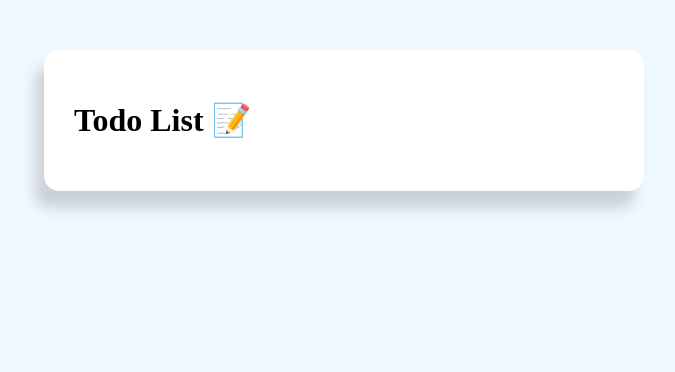
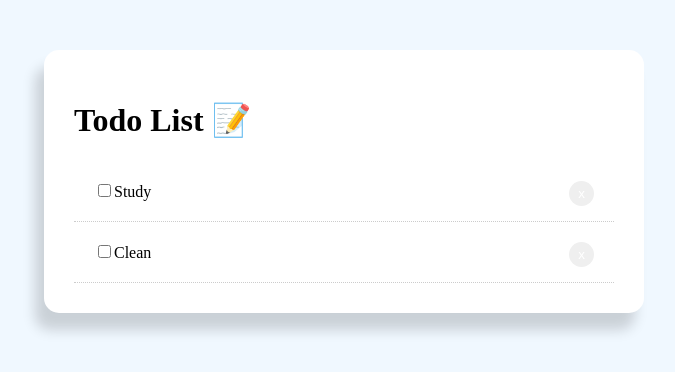
Before and after one commit to jungeun-p/Study-React-With-NextJS, a React (Create React App) app in the folder practice-app/: page / in a window 1280 px wide. Shown: the top 372 px of the page, without its empty margins (296-971 px from the left). Built offline with nearby package versions, Linux system fonts and the light colour scheme.

Commit message:
[ modify ] UI jsx, css

```diff
--- a/practice-app/src/App.js
+++ b/practice-app/src/App.js
@@ -2,6 +2,22 @@
 import "./App.css";
 
 export default class App extends Component {
+  btnStyle = {
+    color: "#fff",
+    border: "none",
+    padding: "5px 9px",
+    borderRadius: "50%",
+    cursor: "pointer",
+    float: "right"
+  }
+
+  getStyle = () => {
+    return {
+      padding: "20px",
+      borderBottom: "1px #ccc dotted",
+      textDecoration: "none"
+    }
+  }
   render() {
     return (
       <div className="container">
@@ -9,6 +25,16 @@
           <div className="title">
               <h1>Todo List 📝</h1>
           </div>
+          <div style={this.getStyle()}>
+            <input type="checkbox" defaultChecked={false} />
+            Study
+            <button style={this.btnStyle}>x</button>
+          </div>
+          <div style={this.getStyle()}>
+            <input type="checkbox" defaultChecked={false} />
+            Clean
+            <button style={this.btnStyle}>x</button>
+          </div>
         </div>
       </div>
     )
```
